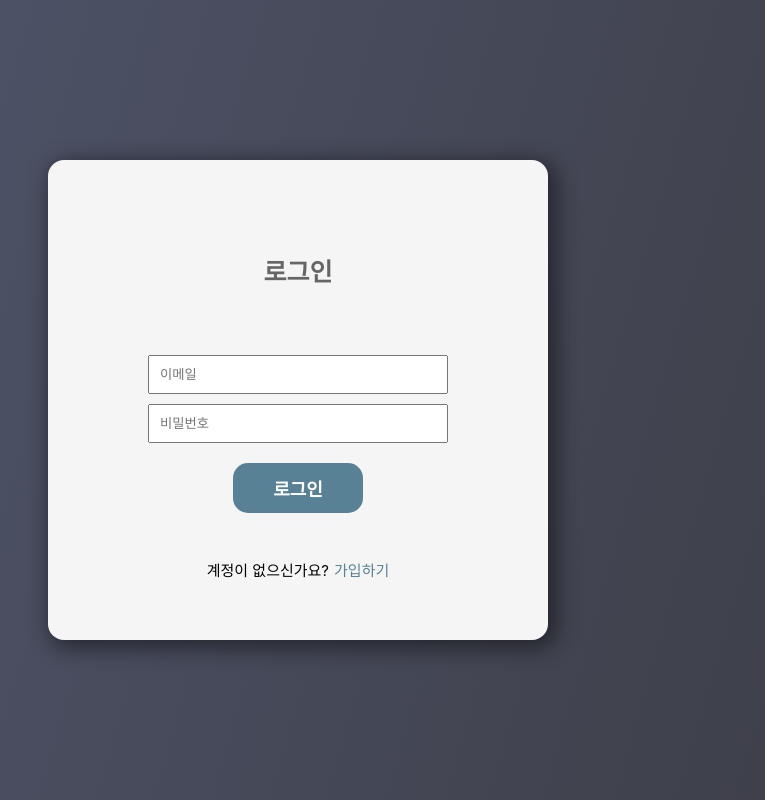
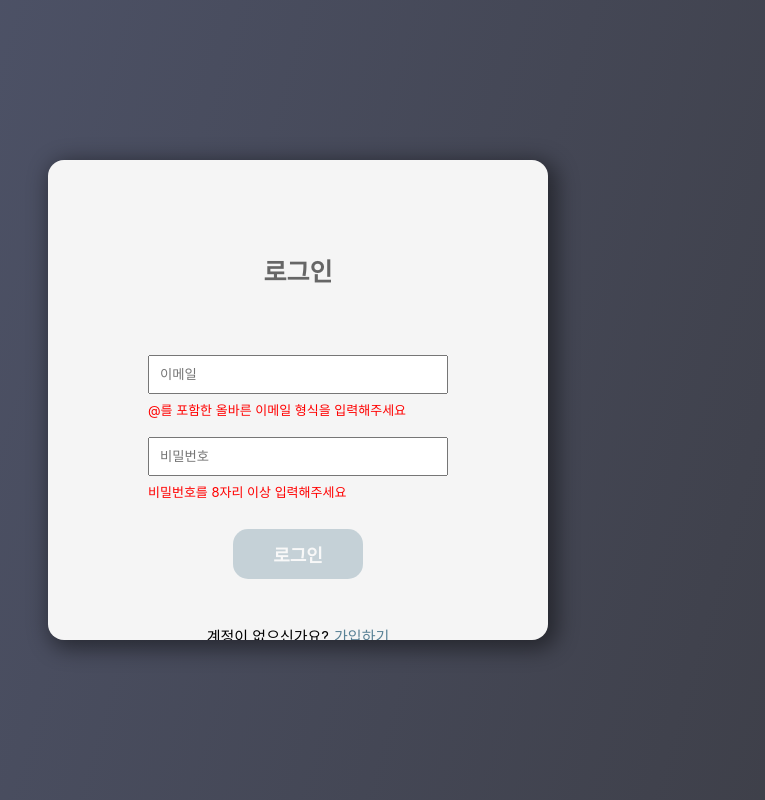
Before and after one commit to wanted-pre-onboarding-internship-1team/wanted-pre-onboarding-internship-1team-project_1, a React (Create React App) app: page /signin in a window 1280 px wide. Shown: the whole page, without its empty margins (342-1107 px from the left). Built offline with nearby package versions, Linux system fonts and the light colour scheme; no server answers; the HTML template or start-up script is replaced by a standard one.

Commit message:
fix:로그인 페이지 유효성 검사 수정

```diff
--- a/src/pages/signIn/SignIn.jsx
+++ b/src/pages/signIn/SignIn.jsx
@@ -1,4 +1,4 @@
-import React, { useState } from 'react';
+import React, { useState, useEffect } from 'react';
 import FormInput from '../../components/common/input/FormInput';
 import FormButton from '../../components/common/button/FormButton';
 import styled from 'styled-components';
@@ -8,7 +8,36 @@ import { utilOnChange } from '../../utils/utilOnChange';
 
 export default function SignIn() {
   const [inputValue, setInputValue] = useState({ email: '', password: '' });
+  const [btnState, setBtnState] = useState(false);
+  const [btnOpacity, setBtnOpacity] = useState(0.3);
+  const [guideEmailMsg, setGuideEmailMsg] = useState('');
+  const [guidePwMsg, setGuidePwMsg] = useState('');
   const navigate = useNavigate();
+
+  useEffect(() => {
+    const checkEmail = inputValue.email.toString().includes('@');
+    const checkPassword = inputValue.password.length;
+
+    if (checkEmail === true && checkPassword >= 8) {
+      setBtnState(false);
+      setBtnOpacity(1);
+    } else {
+      setBtnState(true);
+      setBtnOpacity(0.3);
+    }
+
+    if (checkEmail === false) {
+      setGuideEmailMsg('@를 포함한 올바른 이메일 형식을 입력해주세요');
+    } else {
+      setGuideEmailMsg('');
+    }
+
+    if (checkPassword < 8) {
+      setGuidePwMsg('비밀번호를 8자리 이상 입력해주세요');
+    } else {
+      setGuidePwMsg('');
+    }
+  }, [inputValue]);
 
   const onSubmit = async e => {
     e.preventDefault();
@@ -38,6 +67,7 @@ export default function SignIn() {
             utilOnChange(event, inputValue, setInputValue);
           }}
         />
+        <GuideMsg>{guideEmailMsg}</GuideMsg>
         <FormInput
           testId='password-input'
           name='password'
@@ -48,11 +78,12 @@ export default function SignIn() {
             utilOnChange(event, inputValue, setInputValue);
           }}
         />
+        <GuideMsg>{guidePwMsg}</GuideMsg>
         <FormButton
           testId='signin-button'
           title='로그인'
-          disabled={false}
-          opacity={1}
+          disabled={btnState}
+          opacity={btnOpacity}
         />
       </FormSignIn>
       <GoSignupContainer>
@@ -100,3 +131,10 @@ const GoSignup = styled.span`
     cursor: pointer;
   }
 `;
+
+const GuideMsg = styled.p`
+  margin-bottom: 20px;
+  text-align: left;
+  font-size: 13px;
+  color: var(--color-accent);
+`;
--- a/src/utils/utilOnChange.js
+++ b/src/utils/utilOnChange.js
@@ -1,5 +1,4 @@
 export const utilOnChange = (event, state, setState) => {
   const { name, value } = event.target;
   setState({ ...state, [name]: value });
-  console.log(state);
 };
```
